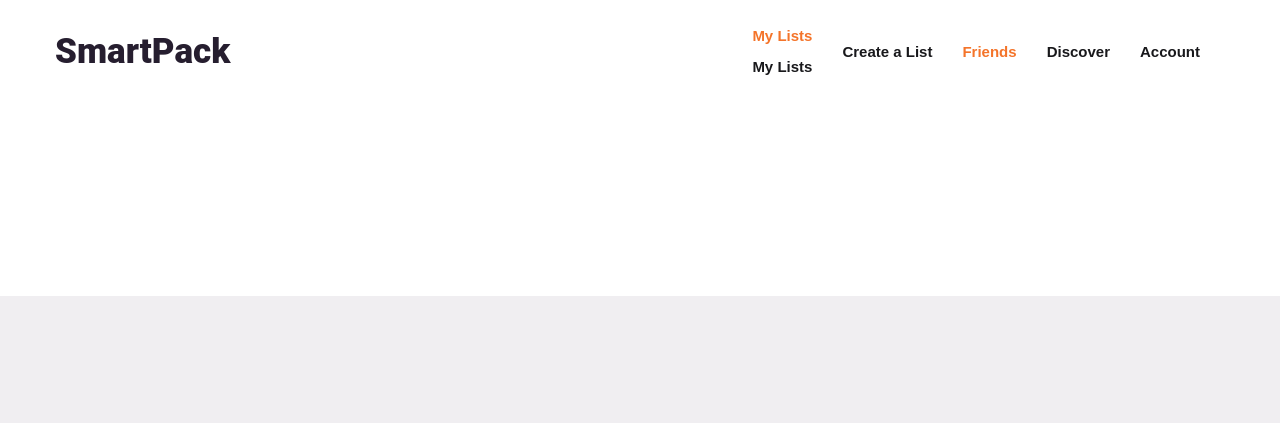
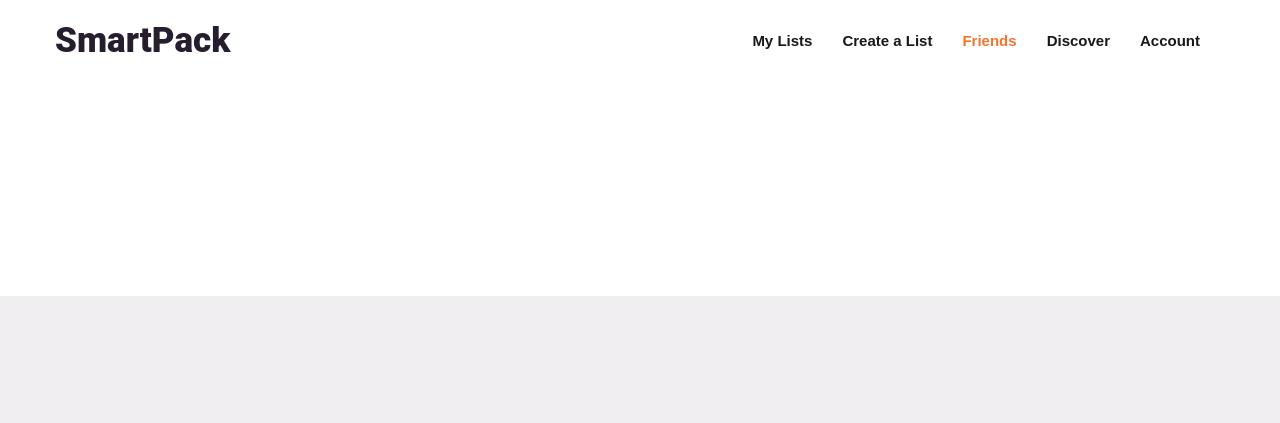
Before and after one commit to harnoor497/IntegratedProject, a website: page connects.html in a window 1280 px wide. Shown: the top 423 px of the page. Drawn offline with Linux system fonts and the light colour scheme; a script that the page names is missing.

Commit message:
updated css

```diff
--- a/connects.html
+++ b/connects.html
@@ -17,7 +17,6 @@
       <nav class="navbar" data-navbar>
         <ul class="navbar-list container">
           <li>
-            <a href="#home" class="navbar-link active" data-nav-link>My Lists</a>
             <a href="./home.html" class="navbar-link" data-nav-link>My Lists</a>
           </li>
 
```
